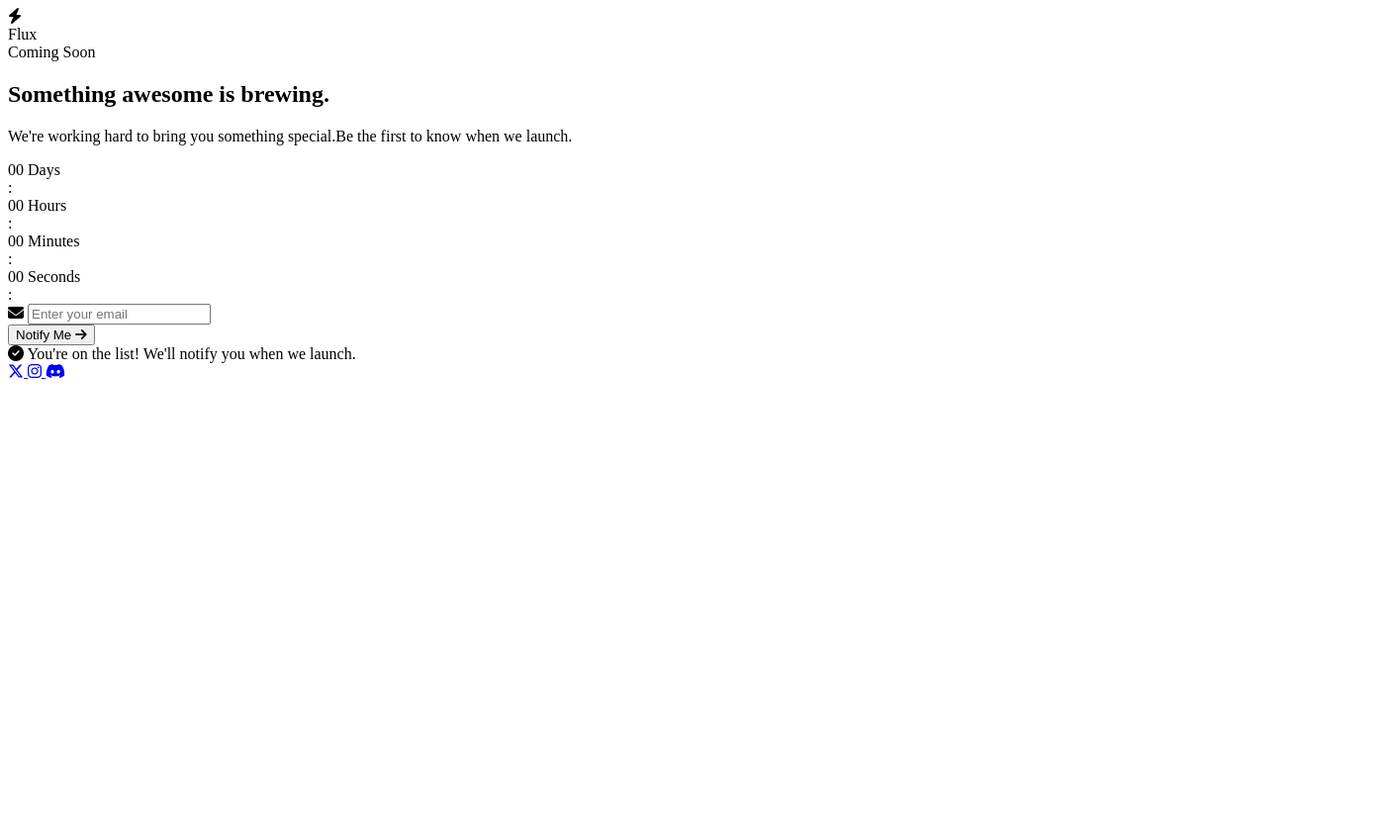
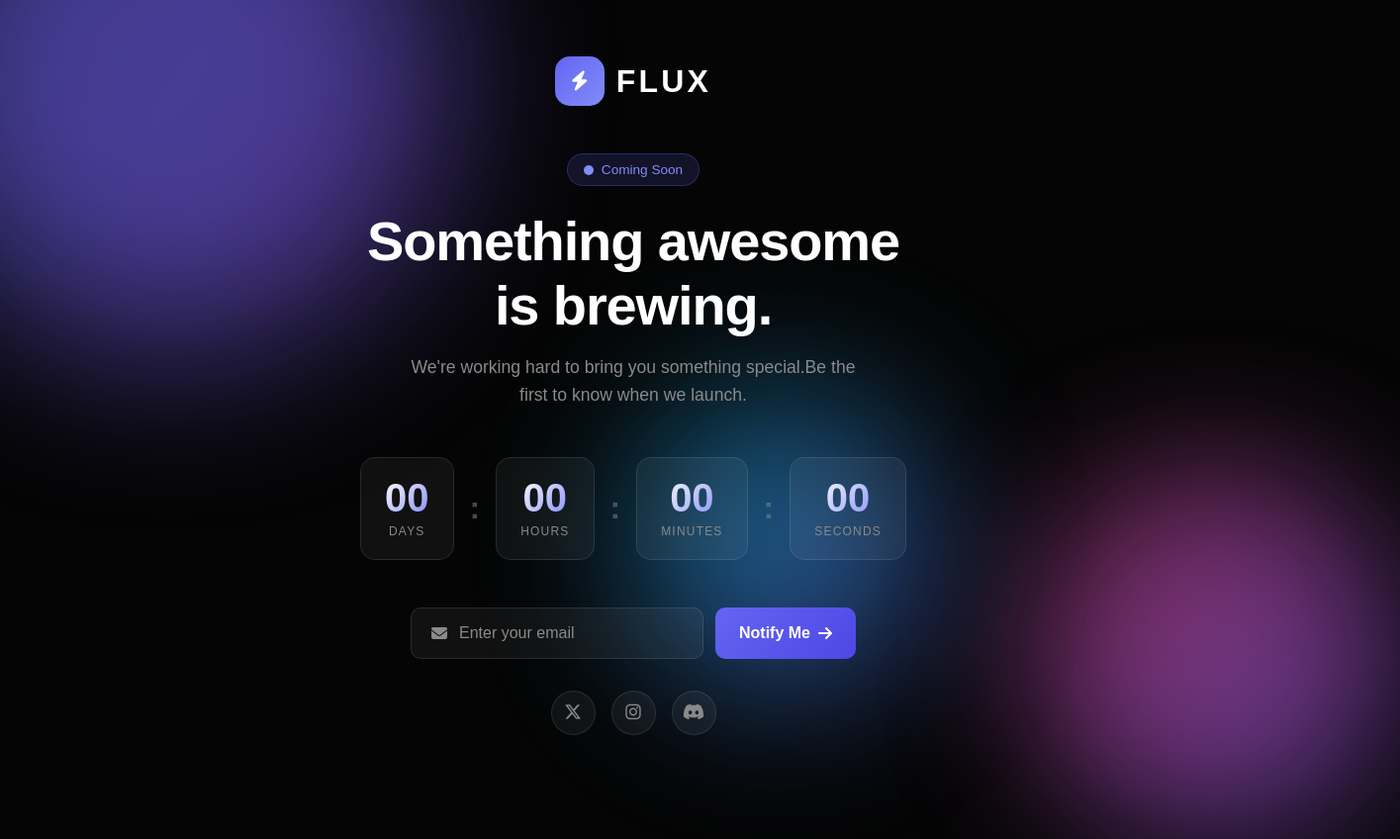
Before and after one commit to bluecode62/mini-layout, a plain HTML site: page coming-soon/index.html in a window 1280 px wide. Shown: the whole page at 99% size, 1415 px wide, since content can reach past the window. Before the commit the page ends 800 px from the top, so only its background shows below. Drawn offline with Linux system fonts and the light colour scheme.

Commit message:
커밍순 스타일링 구현

```diff
--- a/coming-soon/index.html
+++ b/coming-soon/index.html
@@ -64,8 +64,6 @@
           <span class="time-value" id="seconds">00</span>
           <span class="time-label">Seconds</span>
         </div>
-        <span class="separator">:</span>
-
 
       </section>
 
--- a/coming-soon/style.css
+++ b/coming-soon/style.css
@@ -0,0 +1,381 @@
+:root {
+  --bg: #050505;
+  --text: #ffffff;
+  --text-dim: #8a8a8a;
+  --accent: #6366f1;
+  --accent-light: #818cf8;
+  --glow: rgba(99, 102, 241, 0.5);
+}
+
+* {
+  margin: 0;
+  padding: 0;
+  box-sizing: border-box;
+}
+
+body {
+  font-family: "Space Grotesk", sans-serif;
+  background-color: var(--bg);
+  color: var(--text);
+  min-height: 100vh;
+  display: flex;
+  align-items: center;
+  justify-content: center;
+  overflow: hidden;
+}
+
+/* Explain this : to set the color image on top*/
+.bg {
+  position: absolute;
+  inset: 0;
+  z-index: -1;
+}
+
+.blob {
+  position: absolute;
+  border-radius: 50%;
+  filter: blur(80px);
+  opacity: 0.6;
+  animation: float 15s ease-in-out infinite;
+}
+
+.blob-1 {
+  width: 500px;
+  height: 500px;
+  background: linear-gradient(125deg, #6366f1, #865cf6);
+  top: -15%;
+  left: -10%;
+}
+
+.blob-2 {
+  width: 400px;
+  height: 400px;
+  background: linear-gradient(135deg, #ec4899, #865cf6);
+  bottom: -10%;
+  right: -10%;
+  animation-delay: -7s;
+}
+
+.blob-3 {
+  width: 300px;
+  height: 300px;
+  background: linear-gradient(135deg, #06b6d4, #6366f1);
+  top: 50%;
+  left: 50%;
+  animation-delay: -10s;
+}
+
+@keyframes float {
+  0%,
+  100% {
+    transform: translate(0,0) scale(1);
+  }
+  33% {
+    transform: translate(50px,-50px) scale(1.1);
+  }
+  66% {
+    transform: translate(30px,-30px) scale(0.9);
+  }
+}
+
+.container {
+  text-align: center;
+  padding: 2rem;
+  max-width: 650px;
+  width: 100%;
+}
+
+.logo {
+  display: flex;
+  justify-content: center;
+  align-items: center;
+  gap: 0.75rem;
+  margin-bottom: 3rem;
+}
+
+.logo-icon {
+  width: 50px;
+  height: 50px;
+  border-radius: 15px;
+  background: linear-gradient(135deg, var(--accent), var(--accent-light));
+  display: flex;
+  align-items: center;
+  justify-content: center;
+  font-size: 1.25rem;
+}
+
+.logo span{
+  font-size: 2rem;
+  text-transform: uppercase;
+  letter-spacing: 0.1em;
+  font-weight: 700;
+}
+
+.hero {
+  margin-bottom: 3rem;
+}
+
+.badge {
+  display: inline-flex;
+  align-items: center;
+  gap: 0.5rem;
+  background: rgba(99, 102, 241, 0.15);
+  border: 1px solid rgba(99, 102, 241, 0.3);
+  padding: 0.5rem 1rem;
+  border-radius: 100px;
+  font-size: 0.85rem;
+  font-weight: 500;
+  color: var(--accent-light);
+  margin-bottom: 1.5rem;
+}
+
+.pulse {
+  width: 10px;
+  height: 10px;
+  border-radius: 50%;
+  background: var(--accent-light);
+  animation: pulse 2s ease-in-out infinite;
+}
+
+@keyframes pulse {
+  0%,
+  100% {
+    box-shadow: 0 0 0 0 var(--glow);
+  }
+
+  50% {
+    box-shadow: 0 0 0 10px transparent;
+  }
+}
+
+.hero h1 {
+  font-size: clamp(2rem, 6vw, 3.5rem);
+  font-weight: 700;
+  line-height: 1.15;
+  letter-spacing: -0.02em;
+  margin-bottom: 1rem;
+}
+
+.hero p {
+  font-size: 1.1rem;
+  color: var(--text-dim);
+  line-height: 1.6;
+  max-width: 450px;
+  margin: 0 auto;
+}
+
+.countdown {
+  display: flex;
+  justify-content: center;
+  align-items: center;
+  gap: 1rem;
+  margin-bottom: 3rem;
+}
+
+.time-block {
+  background: rgba(255, 255, 255, 0.05);
+  border: 1px solid rgba(255, 255, 255, 0.1);
+  border-radius: 15px;
+  padding: 1.25rem 1.5rem;
+  min-width: 90px;
+  backdrop-filter: blur(10px);
+}
+
+.time-value {
+  display: block;
+  font-size: 2.5rem;
+  font-weight: 700;
+  line-height: 1;
+  margin-bottom: 0.25rem;
+  background: linear-gradient(135deg, var(--text),var(--accent-light));
+  -webkit-background-clip: text;
+  -webkit-text-fill-color: transparent;
+  background-clip: text;
+}
+
+.time-label {
+  font-size: 0.75rem;
+  color: var(--text-dim);
+  text-transform: uppercase;
+  letter-spacing: 0.1em;
+}
+
+.separator {
+  font-size: 2rem;
+  font-weight: 700;
+  color: var(--text-dim);
+  opacity: 0.5;
+}
+
+.email-form {
+  display: flex;
+  gap: 0.75rem;
+  max-width: 450px;
+  margin: 0 auto;
+}
+
+.input-group {
+  flex: 1;
+  display: flex;
+  align-items: center;
+  gap: 0.75rem;
+  background: rgba(255, 255, 255, 0.05);
+  border: 1px solid rgba(255, 255, 255, 0.1);
+  border-radius: 10px;
+  padding: 0 1.25rem;
+  transition: all 0.3s ease;
+}
+
+.input-group:focus-within {
+  border-color: var(--accent);
+  box-shadow: 0 0  0 3px rgba(99, 102, 241, 0.2);
+}
+
+.input-group i {
+  color:  var(--text-dim);
+}
+
+.input-group input {
+  flex: 1;
+  background: transparent;
+  border: none;
+  padding: 1rem 0;
+  font-family: inherit;
+  font-size: 1rem;
+  color: var(--text);
+  outline: none;
+}
+
+.input-group input::placeholder {
+  color: var(--text-dim);
+}
+
+.email-form button {
+  display: flex;
+  align-items: center;
+  gap: 0.5rem;
+  background: linear-gradient(135deg, var(--accent), #4f46e5);
+  border: none;
+  padding: 1rem 1.5rem;
+  border-radius: 10px;
+  font-family: inherit;
+  font-size: 1rem;
+  font-weight: 600;
+  color: white;
+  cursor: pointer;
+  transition: all 0.3s ease;
+  white-space: nowrap;
+}
+
+.email-form button:hover {
+  transform: translateY(-2px);
+  box-shadow: 0 15px 40px var(--glow);
+}
+
+.email-form button i {
+  transition: transform 0.2s ease;
+}
+
+.email-form button:hover i {
+  transform: translateX(4px);
+}
+
+.succes-message {
+  display: flex;
+  align-items: center;
+  justify-content: center;
+  gap: 0.75rem;
+  background: rgba(34, 197, 94, 0.15);
+  border: 1px solid rgba(34,197,94,0.3);
+  padding: 1rem 1.5rem;
+  border-radius: 10px;
+  color: #4ade80;
+  font-weight: 500;
+  max-width: 450px;
+  margin: 1rem auto 1.5rem;
+  animation: fadeIn 0.4s ease;
+}
+
+@keyframes fadeIn {
+  from {
+    opacity: 0;
+    transform: translateY(-10px);
+  }
+  to {
+    opacity: 1;
+    transform: translateY(0px);
+  }
+}
+
+.succes-message i {
+  font-size: 1.25rem;
+}
+
+.socials {
+  display: flex;
+  justify-content: center;
+  gap: 1rem;
+  margin-top: 2rem;
+}
+
+.socials a {
+  width: 45px;
+  height: 45px;
+  background-color: rgba(255, 255, 255, 0.05);
+  border: 1px solid rgba(255, 255, 255, 0.1);
+  border-radius: 50%;
+  display: flex;
+  align-items: center;
+  justify-content: center;
+  color: var(--text-dim);
+  font-size: 1.1rem;
+  transition: all 0.3s ease;
+  text-decoration: none;
+}
+
+.socials a:hover {
+  background: var(--accent);
+  border-color: var(--accent);
+  color: white;
+  transform: translateY(-3px);
+}
+
+.hidden {
+  display: none;
+}
+
+@media (max-width: 600px) {
+  .container {
+    padding: 1.5rem;
+  }
+
+  .logo {
+    margin-bottom: 2rem;
+  }
+
+  .countdown {
+    gap: 0.5rem;
+  }
+
+  .time-block {
+    padding: 1rem;
+    min-width: 70px;
+  }
+
+  .time-value {
+    font-size: 1.75rem;
+  }
+
+  .separator {
+    font-size: 1.5rem;
+  }
+
+  .email-form {
+    flex-direction: column;
+  }
+
+  .email-form button {
+    width: 100%;
+    justify-content: center;
+  }
+}
```
